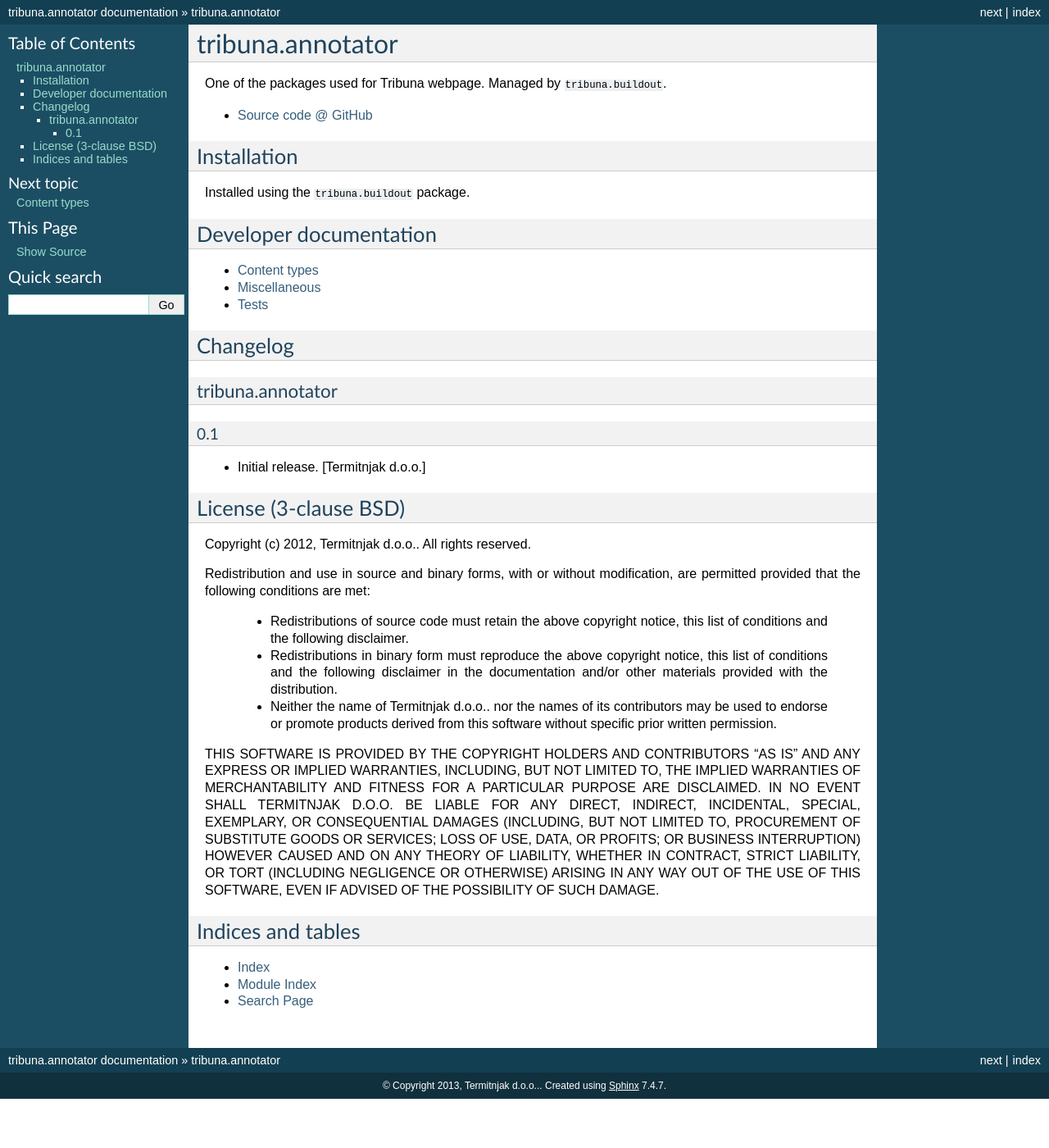
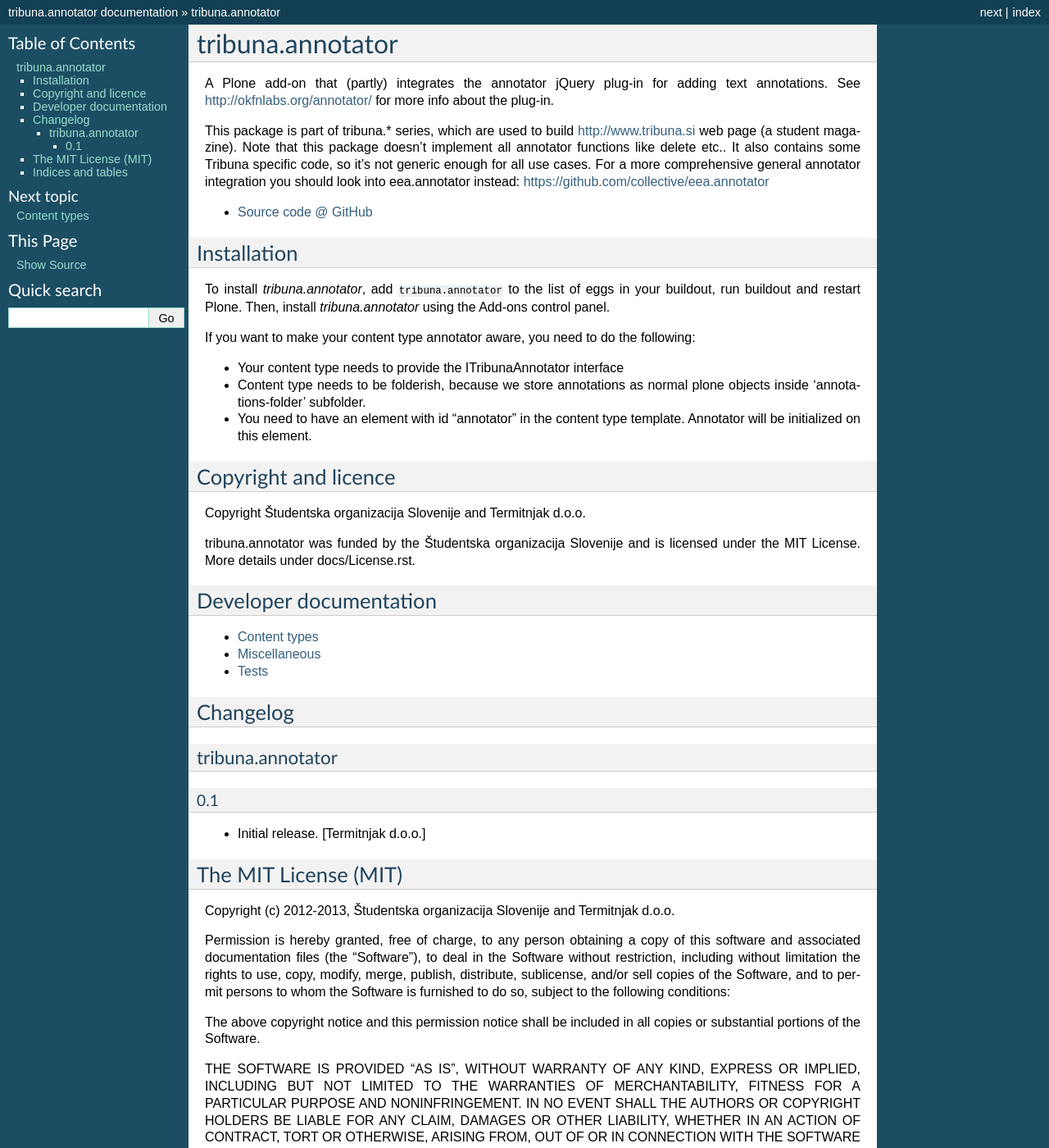
Before and after one commit to tribunasi/tribuna.annotator, a Sphinx documentation site: the page built from docs/index.rst, in a window 1280 px wide and 1400 px high. Shown: the whole window at 82% size. Built offline with Sphinx 7.4.7, drawn with Linux system fonts in a browser that asks for light colours; some of the changed text lies outside the part shown.

Commit message:
change to MIT licence, update readme

```diff
--- a/README.rst
+++ b/README.rst
@@ -2,11 +2,45 @@
 tribuna.annotator
 =================
 
-One of the packages used for Tribuna webpage. Managed by ``tribuna.buildout``.
+A Plone add-on that (partly) integrates the annotator jQuery plug-in
+for adding text annotations. See http://okfnlabs.org/annotator/ for
+more info about the plug-in.
 
-* `Source code @ GitHub <https://github.com/termitnjak/tribuna.annotator>`_
+This package is part of tribuna.* series, which are used to build
+http://www.tribuna.si web page (a student magazine). Note that this
+package doesn't implement all annotator functions like delete etc..
+It also contains some Tribuna specific code, so it's not generic
+enough for all use cases. For a more comprehensive general annotator
+integration you should look into eea.annotator instead:
+https://github.com/collective/eea.annotator
+
+* `Source code @ GitHub <https://github.com/Tribuna/tribuna.annotator>`_
+
 
 Installation
 ============
 
-Installed using the ``tribuna.buildout`` package.
+To install `tribuna.annotator`, add ``tribuna.annotator``
+to the list of eggs in your buildout, run buildout and restart Plone.
+Then, install `tribuna.annotator` using the Add-ons control panel.
+
+If you want to make your content type annotator aware, you need to do
+the following:
+
+* Your content type needs to provide the ITribunaAnnotator interface
+
+* Content type needs to be folderish, because we store annotations as
+  normal plone objects inside 'annotations-folder' subfolder.
+
+* You need to have an element with id "annotator" in the content type
+  template. Annotator will be initialized on this element.
+
+
+Copyright and licence
+=====================
+
+Copyright Študentska organizacija Slovenije and Termitnjak d.o.o.
+
+tribuna.annotator was funded by the Študentska organizacija
+Slovenije and is licensed under the MIT License. More details under
+docs/License.rst.
--- a/docs/LICENSE.rst
+++ b/docs/LICENSE.rst
@@ -1,29 +1,22 @@
-License (3-clause BSD)
-======================
+The MIT License (MIT)
+=====================
 
-Copyright (c) 2012, Termitnjak d.o.o.. All rights reserved.
+Copyright (c) 2012-2013, Študentska organizacija Slovenije and Termitnjak d.o.o.
 
-Redistribution and use in source and binary forms, with or without
-modification, are permitted provided that the following conditions are met:
+Permission is hereby granted, free of charge, to any person obtaining a copy
+of this software and associated documentation files (the "Software"), to deal
+in the Software without restriction, including without limitation the rights
+to use, copy, modify, merge, publish, distribute, sublicense, and/or sell
+copies of the Software, and to permit persons to whom the Software is
+furnished to do so, subject to the following conditions:
 
- * Redistributions of source code must retain the above copyright notice,
-   this list of conditions and the following disclaimer.
+The above copyright notice and this permission notice shall be included in all
+copies or substantial portions of the Software.
 
- * Redistributions in binary form must reproduce the above copyright
-   notice, this list of conditions and the following disclaimer in the
-   documentation and/or other materials provided with the distribution.
-
- * Neither the name of Termitnjak d.o.o.. nor the names of its contributors may
-   be used to endorse or promote products derived from this software
-   without specific prior written permission.
-
-THIS SOFTWARE IS PROVIDED BY THE COPYRIGHT HOLDERS AND CONTRIBUTORS "AS IS"
-AND ANY EXPRESS OR IMPLIED WARRANTIES, INCLUDING, BUT NOT LIMITED TO, THE
-IMPLIED WARRANTIES OF MERCHANTABILITY AND FITNESS FOR A PARTICULAR PURPOSE ARE
-DISCLAIMED. IN NO EVENT SHALL TERMITNJAK D.O.O. BE LIABLE FOR ANY
-DIRECT, INDIRECT, INCIDENTAL, SPECIAL, EXEMPLARY, OR CONSEQUENTIAL DAMAGES
-(INCLUDING, BUT NOT LIMITED TO, PROCUREMENT OF SUBSTITUTE GOODS OR SERVICES;
-LOSS OF USE, DATA, OR PROFITS; OR BUSINESS INTERRUPTION) HOWEVER CAUSED AND ON
-ANY THEORY OF LIABILITY, WHETHER IN CONTRACT, STRICT LIABILITY, OR TORT
-(INCLUDING NEGLIGENCE OR OTHERWISE) ARISING IN ANY WAY OUT OF THE USE OF THIS
-SOFTWARE, EVEN IF ADVISED OF THE POSSIBILITY OF SUCH DAMAGE.
+THE SOFTWARE IS PROVIDED "AS IS", WITHOUT WARRANTY OF ANY KIND, EXPRESS OR
+IMPLIED, INCLUDING BUT NOT LIMITED TO THE WARRANTIES OF MERCHANTABILITY,
+FITNESS FOR A PARTICULAR PURPOSE AND NONINFRINGEMENT. IN NO EVENT SHALL THE
+AUTHORS OR COPYRIGHT HOLDERS BE LIABLE FOR ANY CLAIM, DAMAGES OR OTHER
+LIABILITY, WHETHER IN AN ACTION OF CONTRACT, TORT OR OTHERWISE, ARISING FROM,
+OUT OF OR IN CONNECTION WITH THE SOFTWARE OR THE USE OR OTHER DEALINGS IN THE
+SOFTWARE.
```
